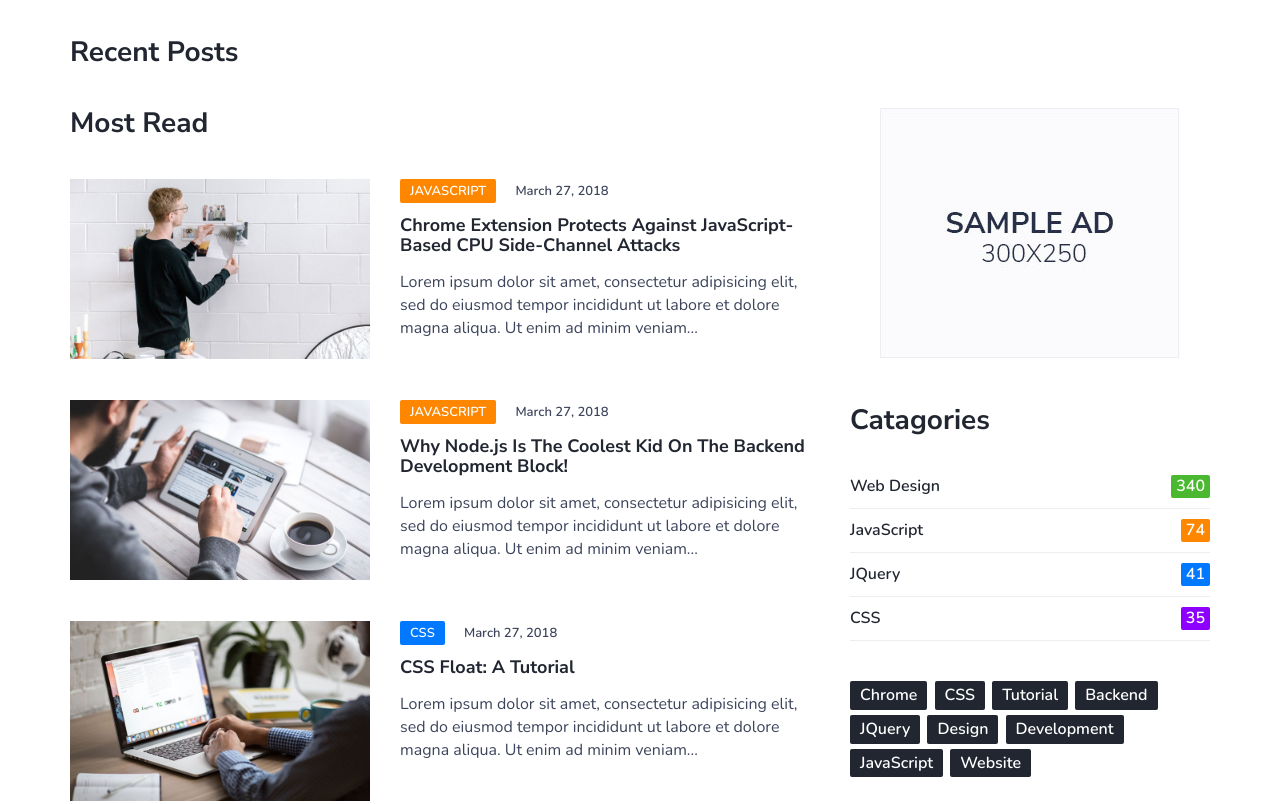
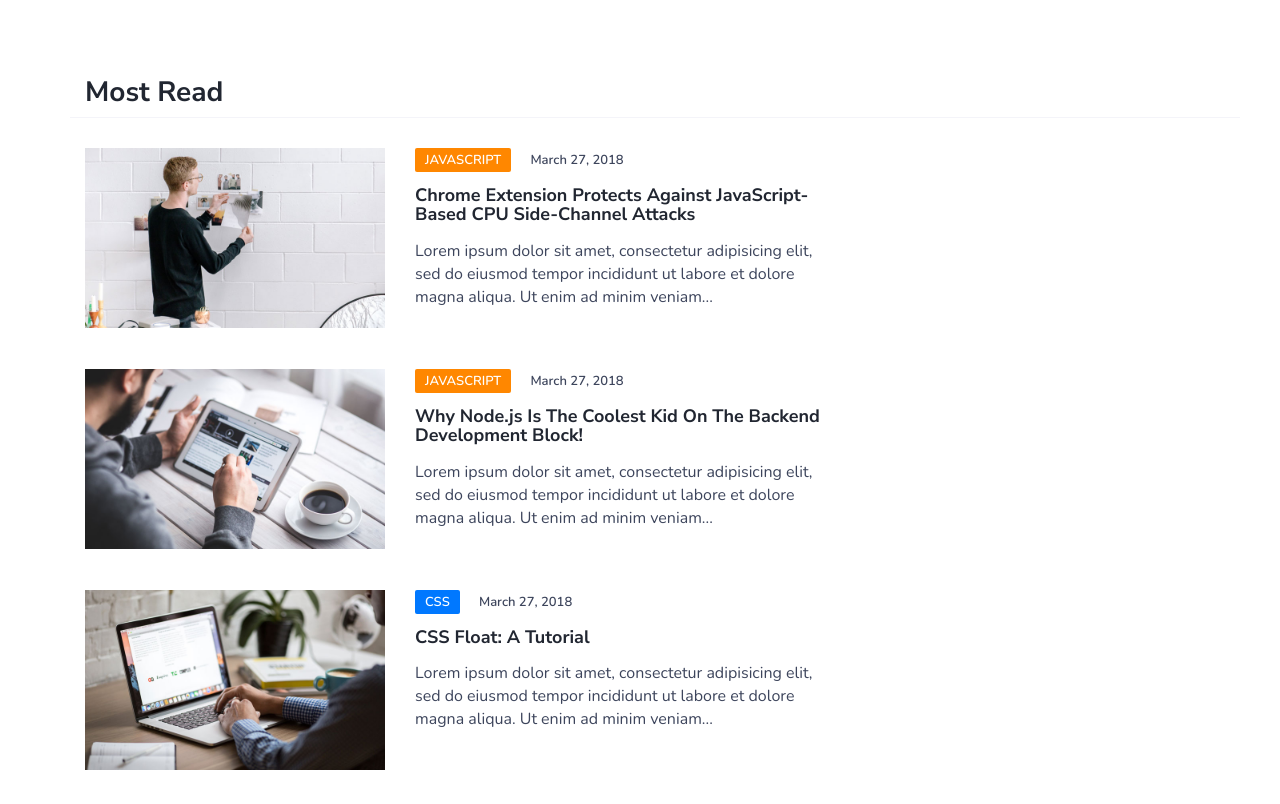
Before and after one commit to scukmik/portalberita, a plain HTML site: page index.html in a window 1280 px wide. Shown: the part 446-1250 px from the top of the page. Drawn offline with nearby package versions, Linux system fonts and the light colour scheme.

Commit message:
index.html yang terbaru gaes!!!

```diff
--- a/index.html
+++ b/index.html
@@ -168,14 +168,6 @@
 				</div>
 				<!-- /row -->
 
-				<!-- row -->
-				<div class="row">
-					<div class="col-md-12">
-						<div class="section-title">
-							<h2>Recent Posts</h2>
-						</div>
-					</div>
-
 		<!-- section -->
 		<div class="section">
 			<!-- container -->
@@ -261,56 +253,6 @@
 						</div>
 					</div>
 
-					<div class="col-md-4">
-						<!-- ad -->
-						<div class="aside-widget text-center">
-							<a href="#" style="display: inline-block;margin: auto;">
-								<img class="img-responsive" src="./img/ad-1.jpg" alt="">
-							</a>
-						</div>
-						<!-- /ad -->
-
-						<!-- catagories -->
-						<div class="aside-widget">
-							<div class="section-title">
-								<h2>Catagories</h2>
-							</div>
-							<div class="category-widget">
-								<ul>
-									<li><a href="#" class="cat-1">Web Design<span>340</span></a></li>
-									<li><a href="#" class="cat-2">JavaScript<span>74</span></a></li>
-									<li><a href="#" class="cat-4">JQuery<span>41</span></a></li>
-									<li><a href="#" class="cat-3">CSS<span>35</span></a></li>
-								</ul>
-							</div>
-						</div>
-						<!-- /catagories -->
-
-						<!-- tags -->
-						<div class="aside-widget">
-							<div class="tags-widget">
-								<ul>
-									<li><a href="#">Chrome</a></li>
-									<li><a href="#">CSS</a></li>
-									<li><a href="#">Tutorial</a></li>
-									<li><a href="#">Backend</a></li>
-									<li><a href="#">JQuery</a></li>
-									<li><a href="#">Design</a></li>
-									<li><a href="#">Development</a></li>
-									<li><a href="#">JavaScript</a></li>
-									<li><a href="#">Website</a></li>
-								</ul>
-							</div>
-						</div>
-						<!-- /tags -->
-					</div>
-				</div>
-				<!-- /row -->
-			</div>
-			<!-- /container -->
-		</div>
-		<!-- /section -->
-
 		<!-- Footer -->
 		<footer id="footer">
 			<!-- container -->
```
